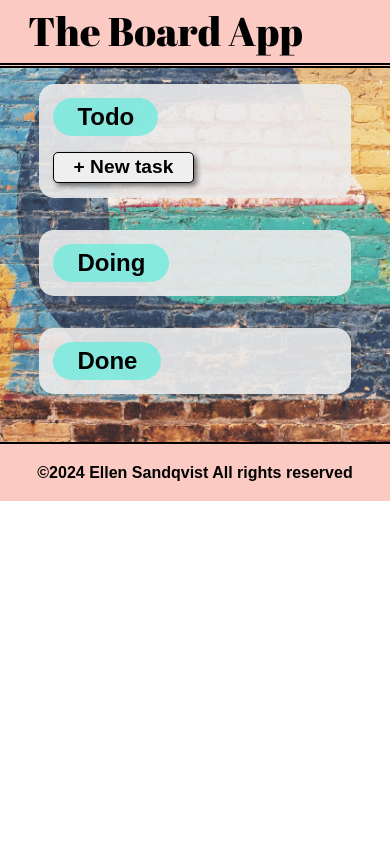
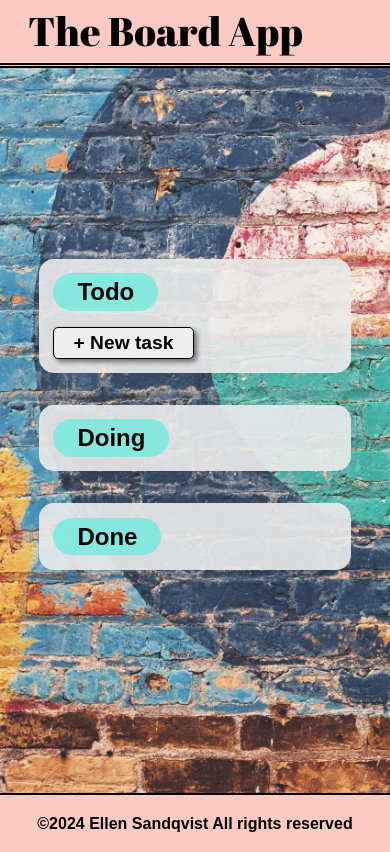
Before and after one commit to EllenSandqvist/Kanban, a React (Vite) app: page / in a window 390 px wide. Built offline with nearby package versions, Linux system fonts and the light colour scheme; a web font is replaced by a local one.

Commit message:
working on mobile vue

```diff
--- a/src/index.css
+++ b/src/index.css
@@ -61,9 +61,8 @@ footer {
 
 /********** MAIN **********/
 main {
-  /* min-height: 85vh; */
+  min-height: 86vh;
   display: flex;
-  flex-grow: 1;
   flex-direction: column;
   align-items: center;
   justify-content: center;
```
